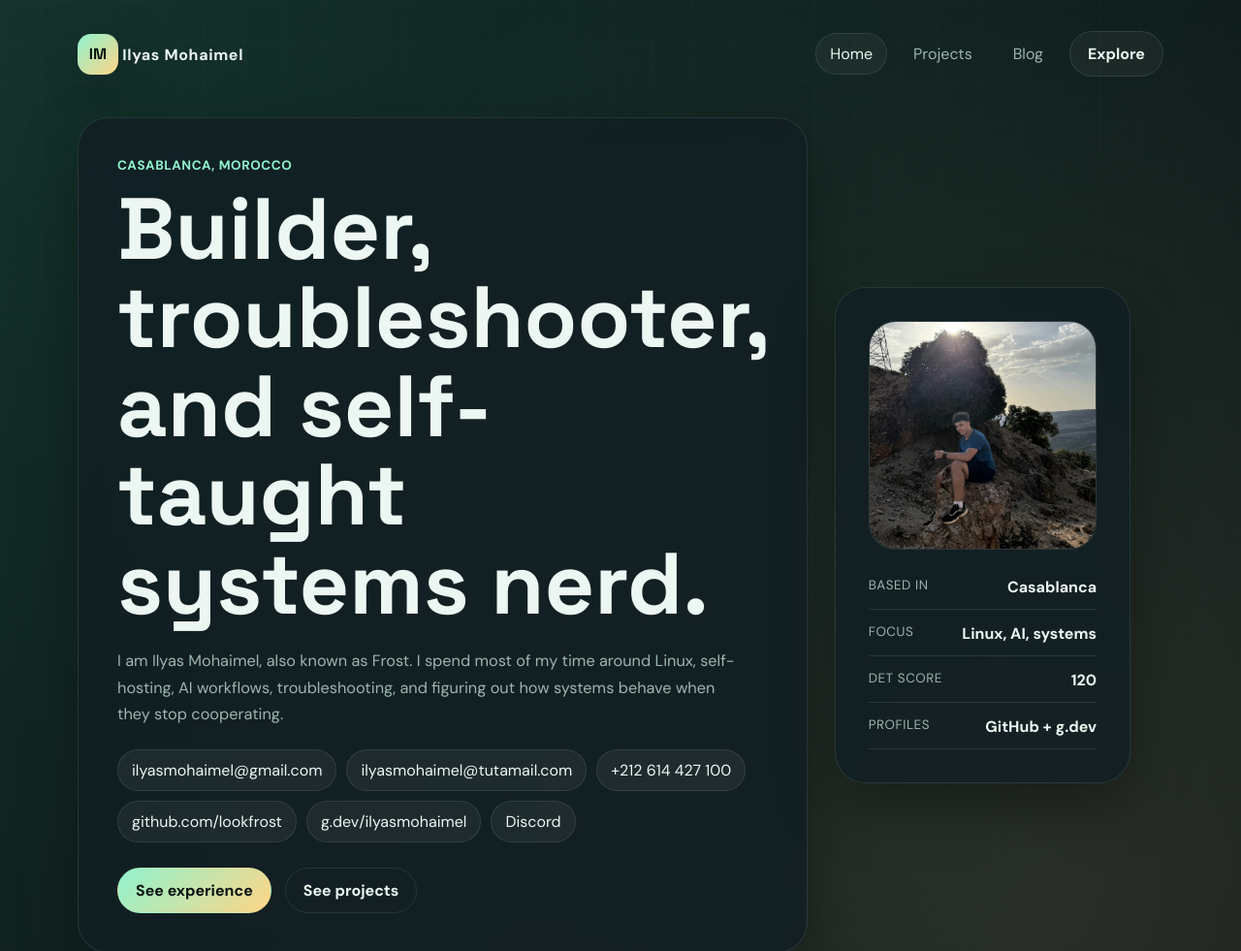
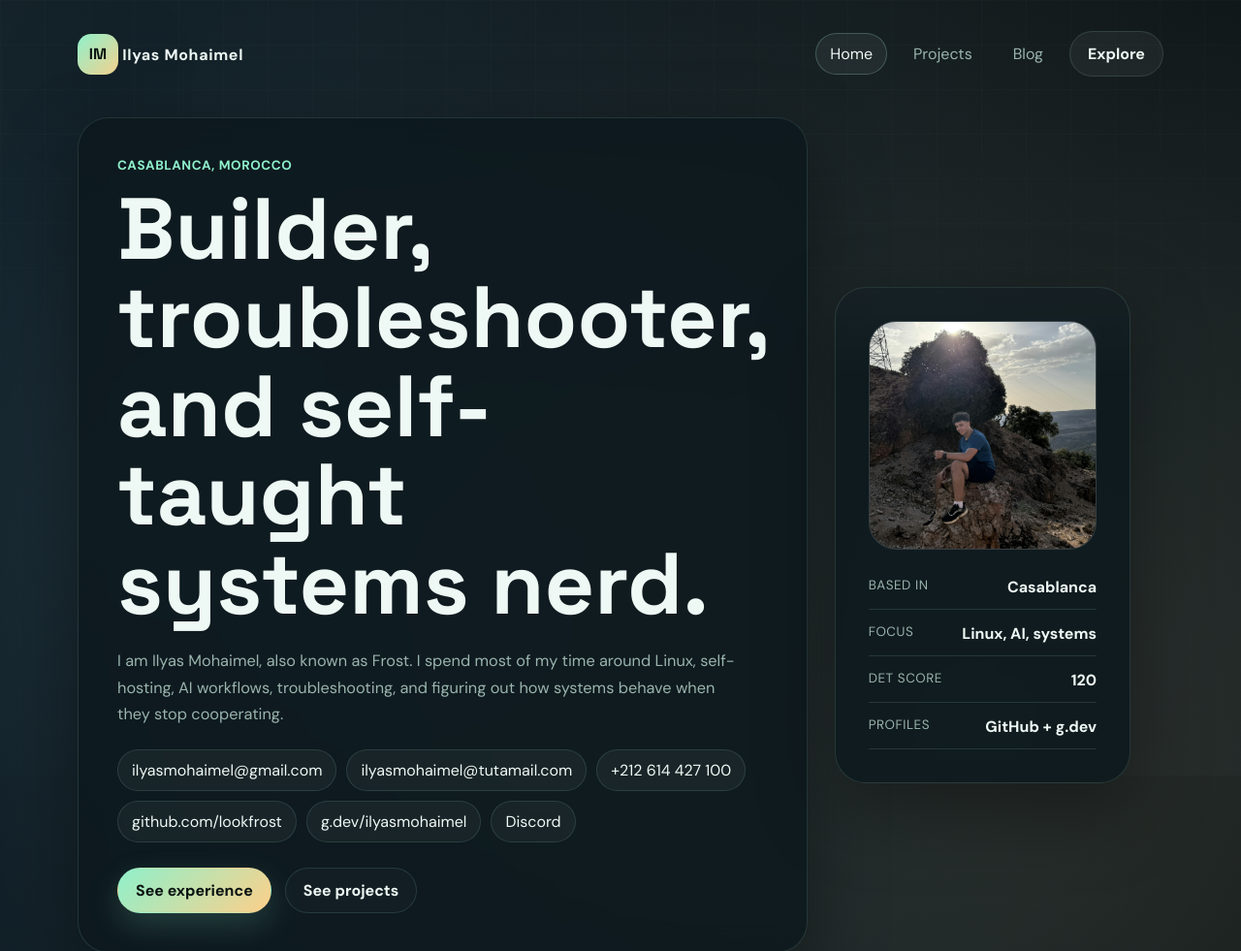
Before and after one commit to lookfrost/lookfrost.github.io, a website: page index.html in a window 1280 px wide. Shown: the top 981 px of the page at 97% size. Drawn offline with Linux system fonts and the light colour scheme.

Commit message:
Refine site background and color system

```diff
--- a/styles.css
+++ b/styles.css
@@ -1,15 +1,17 @@
 :root {
-  --bg: #0d1518;
-  --bg-soft: #132126;
-  --panel: rgba(18, 31, 36, 0.86);
-  --panel-strong: rgba(23, 39, 45, 0.96);
-  --line: rgba(176, 223, 211, 0.12);
-  --text: #ecf6f2;
-  --muted: #9db5ae;
-  --accent: #90f3ce;
-  --accent-strong: #4fd3a3;
-  --accent-warm: #ffd587;
-  --shadow: 0 24px 60px rgba(0, 0, 0, 0.35);
+  --bg: #071013;
+  --bg-soft: #0d1b20;
+  --panel: rgba(12, 24, 29, 0.84);
+  --panel-strong: rgba(16, 30, 36, 0.94);
+  --line: rgba(162, 226, 207, 0.14);
+  --line-strong: rgba(162, 226, 207, 0.26);
+  --text: #eef8f4;
+  --muted: #9ab4ad;
+  --accent: #8ff0cb;
+  --accent-strong: #43c896;
+  --accent-warm: #f4d28f;
+  --accent-cool: #79c7ff;
+  --shadow: 0 28px 80px rgba(0, 0, 0, 0.38);
 }
 
 * {
@@ -26,9 +28,10 @@ body {
   font-family: "DM Sans", sans-serif;
   color: var(--text);
   background:
-    radial-gradient(circle at top left, rgba(79, 211, 163, 0.18), transparent 28%),
-    radial-gradient(circle at 85% 15%, rgba(255, 213, 135, 0.12), transparent 20%),
-    linear-gradient(180deg, #081013 0%, #0d1518 45%, #111d22 100%);
+    radial-gradient(circle at 14% 8%, rgba(121, 199, 255, 0.14), transparent 24%),
+    radial-gradient(circle at 82% 12%, rgba(244, 210, 143, 0.13), transparent 20%),
+    radial-gradient(circle at 50% 100%, rgba(67, 200, 150, 0.1), transparent 28%),
+    linear-gradient(180deg, #050c0f 0%, #081216 34%, #0b171c 68%, #0e1b21 100%);
 }
 
 body::before {
@@ -37,10 +40,22 @@ body::before {
   inset: 0;
   pointer-events: none;
   background-image:
-    linear-gradient(rgba(255, 255, 255, 0.025) 1px, transparent 1px),
-    linear-gradient(90deg, rgba(255, 255, 255, 0.025) 1px, transparent 1px);
-  background-size: 42px 42px;
+    linear-gradient(rgba(255, 255, 255, 0.022) 1px, transparent 1px),
+    linear-gradient(90deg, rgba(255, 255, 255, 0.022) 1px, transparent 1px);
+  background-size: 46px 46px;
   mask-image: linear-gradient(180deg, rgba(0, 0, 0, 0.75), transparent 90%);
+}
+
+body::after {
+  content: "";
+  position: fixed;
+  inset: 0;
+  pointer-events: none;
+  background:
+    linear-gradient(120deg, rgba(143, 240, 203, 0.04), transparent 34%),
+    linear-gradient(300deg, rgba(121, 199, 255, 0.03), transparent 30%);
+  mix-blend-mode: screen;
+  opacity: 0.7;
 }
 
 .page-shell {
@@ -124,8 +139,8 @@ body::before {
 .nav-link:hover,
 .nav-link.current {
   color: var(--text);
-  background: rgba(255, 255, 255, 0.04);
-  border-color: var(--line);
+  background: rgba(255, 255, 255, 0.055);
+  border-color: var(--line-strong);
 }
 
 .nav-button,
@@ -148,7 +163,7 @@ body::before {
 
 .nav-button {
   color: var(--text);
-  background: rgba(255, 255, 255, 0.04);
+  background: rgba(255, 255, 255, 0.05);
   border-color: var(--line);
 }
 
@@ -248,7 +263,7 @@ h3 {
   border-radius: 999px;
   color: var(--text);
   text-decoration: none;
-  background: rgba(255, 255, 255, 0.05);
+  background: rgba(255, 255, 255, 0.045);
   border: 1px solid var(--line);
   transition: transform 160ms ease, border-color 160ms ease, background 160ms ease;
 }
@@ -256,18 +271,19 @@ h3 {
 .contact-link:hover,
 .contact-card:hover {
   transform: translateY(-2px);
-  border-color: rgba(144, 243, 206, 0.28);
-  background: rgba(255, 255, 255, 0.08);
+  border-color: var(--line-strong);
+  background: rgba(255, 255, 255, 0.075);
 }
 
 .primary-button {
   color: #081211;
-  background: linear-gradient(135deg, var(--accent) 0%, var(--accent-warm) 100%);
+  background: linear-gradient(135deg, var(--accent) 0%, var(--accent-warm) 92%);
+  box-shadow: 0 12px 32px rgba(143, 240, 203, 0.18);
 }
 
 .ghost-button {
   color: var(--text);
-  background: transparent;
+  background: rgba(255, 255, 255, 0.02);
   border-color: var(--line);
 }
 
@@ -280,6 +296,9 @@ h3 {
 .hero-card {
   padding: 34px;
   border-radius: 32px;
+  background:
+    linear-gradient(180deg, rgba(255, 255, 255, 0.03), transparent 18%),
+    var(--panel);
 }
 
 .profile-panel-image {
@@ -288,8 +307,11 @@ h3 {
   margin-bottom: 28px;
   border-radius: 28px;
   overflow: hidden;
-  background: rgba(255, 255, 255, 0.04);
-  border: 1px solid rgba(255, 255, 255, 0.08);
+  background:
+    linear-gradient(180deg, rgba(255, 255, 255, 0.03), rgba(255, 255, 255, 0.01)),
+    rgba(255, 255, 255, 0.04);
+  border: 1px solid rgba(255, 255, 255, 0.1);
+  box-shadow: inset 0 0 0 1px rgba(255, 255, 255, 0.03);
 }
 
 .profile-panel-photo {
@@ -353,7 +375,7 @@ h3 {
   display: grid;
   place-items: center;
   background:
-    linear-gradient(145deg, rgba(144, 243, 206, 0.12), rgba(255, 213, 135, 0.06)),
+    linear-gradient(145deg, rgba(143, 240, 203, 0.11), rgba(121, 199, 255, 0.08)),
     var(--panel-strong);
 }
 
@@ -403,7 +425,8 @@ h3 {
   font-size: 0.88rem;
   font-weight: 700;
   text-transform: uppercase;
-  background: linear-gradient(135deg, rgba(144, 243, 206, 0.95), rgba(255, 213, 135, 0.92));
+  background: linear-gradient(135deg, rgba(143, 240, 203, 0.95), rgba(121, 199, 255, 0.88));
+  box-shadow: 0 10px 24px rgba(121, 199, 255, 0.14);
 }
 
 .section-note {
@@ -440,7 +463,9 @@ h3 {
 .post-card,
 .post-page,
 .project-card {
-  background: var(--panel);
+  background:
+    linear-gradient(180deg, rgba(255, 255, 255, 0.022), transparent 18%),
+    var(--panel);
   backdrop-filter: blur(14px);
   border: 1px solid var(--line);
   box-shadow: var(--shadow);
@@ -491,7 +516,7 @@ h3 {
 
 .muted-post {
   background:
-    linear-gradient(145deg, rgba(255, 255, 255, 0.03), rgba(255, 255, 255, 0.01)),
+    linear-gradient(145deg, rgba(255, 255, 255, 0.035), rgba(255, 255, 255, 0.012)),
     var(--panel);
 }
 
@@ -568,7 +593,7 @@ h3 {
   display: block;
   padding: 14px 16px;
   border-radius: 18px;
-  background: rgba(255, 255, 255, 0.04);
+  background: rgba(255, 255, 255, 0.035);
   border: 1px solid var(--line);
   text-decoration: none;
   transition: transform 160ms ease, border-color 160ms ease, background 160ms ease;
```
